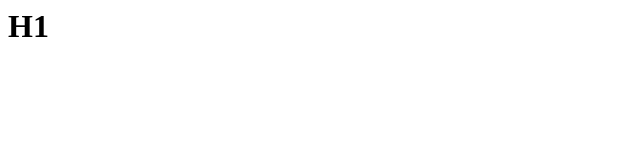
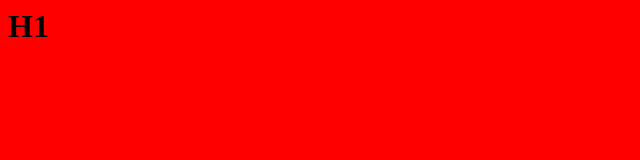
Before and after one commit to antonioatt/websitenetlify, a plain HTML site: page index.html in a window 1280 px wide. Shown: the whole page, without its empty margins (0-640 px from the left). Drawn offline with Linux system fonts and the light colour scheme.

Commit message:
Changed bg color

```diff
--- a/index.html
+++ b/index.html
@@ -1,4 +1,9 @@
 <html>
+  <style>
+    body{
+       background-color: red;
+    }
+  </style>
   <body>
     <title>Page</title>
     <h1>H1</h1>
```
